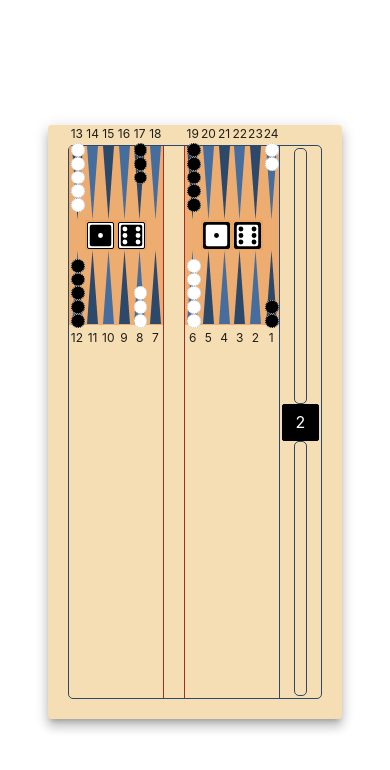
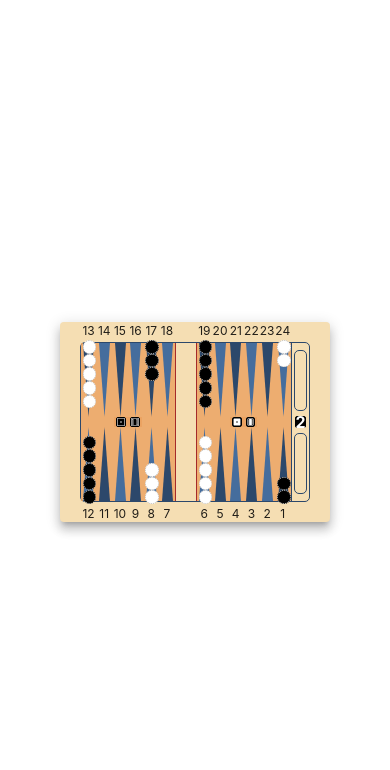
Before and after one commit to nodots/nodots-backgammon-client, a React (Create React App) app: page / in a window 390 px wide. Shown: the top 770 px of the page. Built offline with nearby package versions, Linux system fonts and the light colour scheme.

Commit message:
Adjusted height/widths to uniformly use vw/vh units to improve responsiveness

```diff
--- a/src/Components/Board/Board.scss
+++ b/src/Components/Board/Board.scss
@@ -20,7 +20,7 @@
     border-right: 1px solid brown;
     padding: 4px;
     .checker-container {
-      height: 21vh;
+      height: 18vw;
     }
   }
 
@@ -29,7 +29,6 @@
     flex-direction: row;
     justify-content: center;
     align-items: center;
-    min-height: 30px;
     background-color: rgba(235, 162, 96, 0.8);
     cursor: pointer;
   }
@@ -45,7 +44,7 @@
     .checker-container {
       border: 0.25px solid #2c486b;
       border-radius: 5px;
-      height: 30vh;
+      height: 15vw;
     }
   }
 
--- a/src/Components/Cube/Cube.scss
+++ b/src/Components/Cube/Cube.scss
@@ -3,11 +3,12 @@
   flex-direction: row;
   justify-content: center;
   align-items: center;
-  height: 35px;
-  width: 35px;
+  height: 2.5vw;
+  width: 2.5vw;
   border-radius: 2px;
   border: 1px solid black;
   background-color: black;
   color: white;
+  font-weight: bold;
   cursor: pointer;
 }
--- a/src/Components/Die/Die.scss
+++ b/src/Components/Die/Die.scss
@@ -3,8 +3,8 @@
   flex-direction: row;
   justify-content: center;
   align-items: center;
-  height: 25px;
-  width: 25px;
+  height: 2vw;
+  width: 2vw;
   margin: 0 2px;
   border-radius: 2px;
   border: 1px solid black;
--- a/src/Components/RollSurface/RollSurface.tsx
+++ b/src/Components/RollSurface/RollSurface.tsx
@@ -6,7 +6,6 @@ interface RollSurfaceProps {
 }
 
 const RollSurface = (props: RollSurfaceProps) => {
-
   // FIXME: Click handler not working
   const clickHandler = (e: React.MouseEvent<HTMLDivElement>) => {
     e.preventDefault()
```
